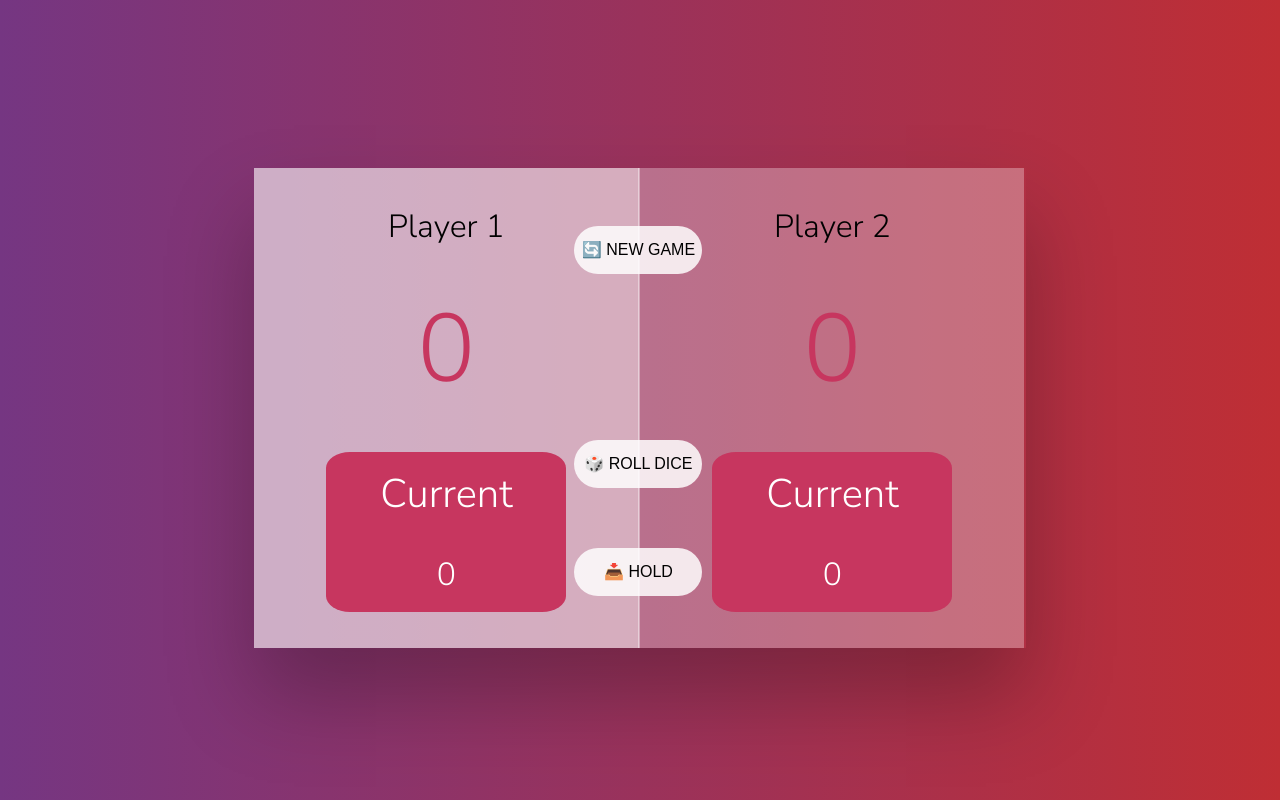
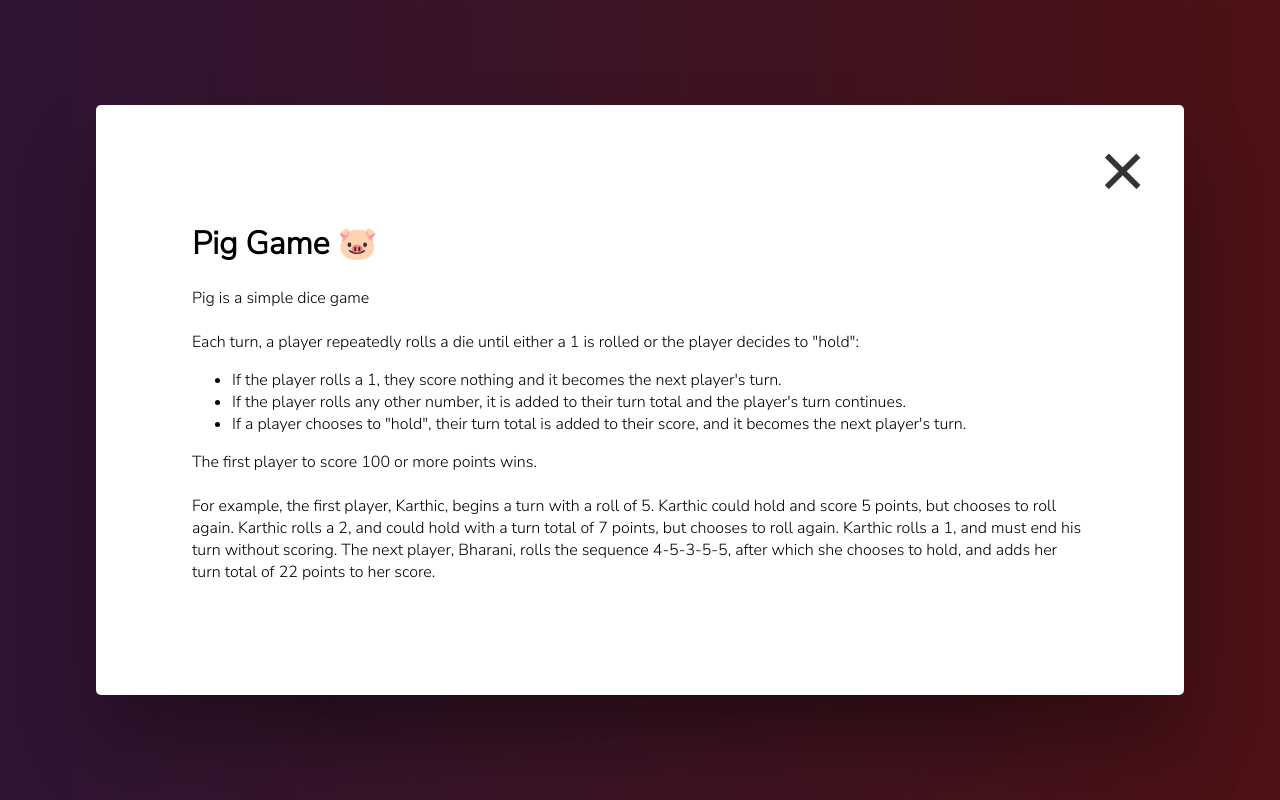
Before and after one commit to kishoresukumaran/pigGame, a plain HTML site: page index.html in a window 1280 px wide. Drawn offline with Linux system fonts and the light colour scheme.

Commit message:
v1.1_WithGameInstructions

```diff
--- a/index.html
+++ b/index.html
@@ -45,5 +45,31 @@
         </div>
       </div>
     </div>
+    <div class="modal">
+      <button class="close-modal">&times;</button>
+      <h1>Pig Game 🐷</h1>
+      <p>
+        Pig is a simple dice game <br />
+        <br>Each turn, a player repeatedly rolls a
+        die until either a 1 is rolled or the player decides to "hold": <br />
+        <ul>
+          <li>If
+            the player rolls a 1, they score nothing and it becomes the next
+            player's turn. </li>
+          <li>If the player rolls any other number, it is added to
+            their turn total and the player's turn continues.</li>
+          <li>If a player chooses to
+            "hold", their turn total is added to their score, and it becomes the
+            next player's turn.</li>
+        </ul>  The first player to score 100 or more points wins. <br><br>
+        For example, the first player, Karthic, begins a turn with a roll of 5.
+        Karthic could hold and score 5 points, but chooses to roll again. Karthic
+        rolls a 2, and could hold with a turn total of 7 points, but chooses to
+        roll again. Karthic rolls a 1, and must end his turn without scoring. The
+        next player, Bharani, rolls the sequence 4-5-3-5-5, after which she
+        chooses to hold, and adds her turn total of 22 points to her score.
+      </p>
+    </div>
+    <div class="overlay"></div>
   </body>
 </html>
--- a/script.js
+++ b/script.js
@@ -13,12 +13,19 @@ const player1BoardEl = document.querySelector('.player1Board');
 const player2BoardEl = document.querySelector('.player2Board');
 const player1NameEl = document.querySelector('.player1Name');
 const player2NameEl = document.querySelector('.player2Name');
+const btnCloseModal = document.querySelector('.close-modal');
+const modal = document.querySelector('.modal');
+const overlay = document.querySelector('.overlay');
 
 let scores;
 let currentScore;
 let activePlayer;
 let playing;
-// Startig conditions
+
+const closeModal = function () {
+  modal.classList.add('hidden');
+  overlay.classList.add('hidden');
+};
 
 const init = function () {
   scores = [0, 0];
@@ -105,3 +112,4 @@ btnHo.addEventListener('click', function () {
 });
 
 btnNew.addEventListener('click', init);
+btnCloseModal.addEventListener('click', closeModal);
--- a/styles.css
+++ b/styles.css
@@ -90,6 +90,30 @@ body {
   background-color: rgba(176, 255, 103, 0.892);
 }
 
+.modal {
+  position: absolute;
+  top: 50%;
+  left: 50%;
+  transform: translate(-50%, -50%);
+  width: 70%;
+
+  background-color: white;
+  padding: 6rem;
+  border-radius: 5px;
+  box-shadow: 0 3rem 5rem rgba(0, 0, 0, 0.3);
+  z-index: 10;
+}
+.close-modal {
+  position: absolute;
+  top: 1.2rem;
+  right: 2rem;
+  font-size: 5rem;
+  color: #333;
+  cursor: pointer;
+  border: none;
+  background: none;
+}
+
 .btnHold {
   margin-top: 60px;
 }
@@ -106,6 +130,17 @@ body {
   justify-content: center;
   align-items: center;
   position: absolute;
+}
+
+.overlay {
+  position: absolute;
+  top: 0;
+  left: 0;
+  width: 100%;
+  height: 100%;
+  background-color: rgba(0, 0, 0, 0.6);
+  backdrop-filter: blur(3px);
+  z-index: 5;
 }
 
 .btnNewGame,
```
